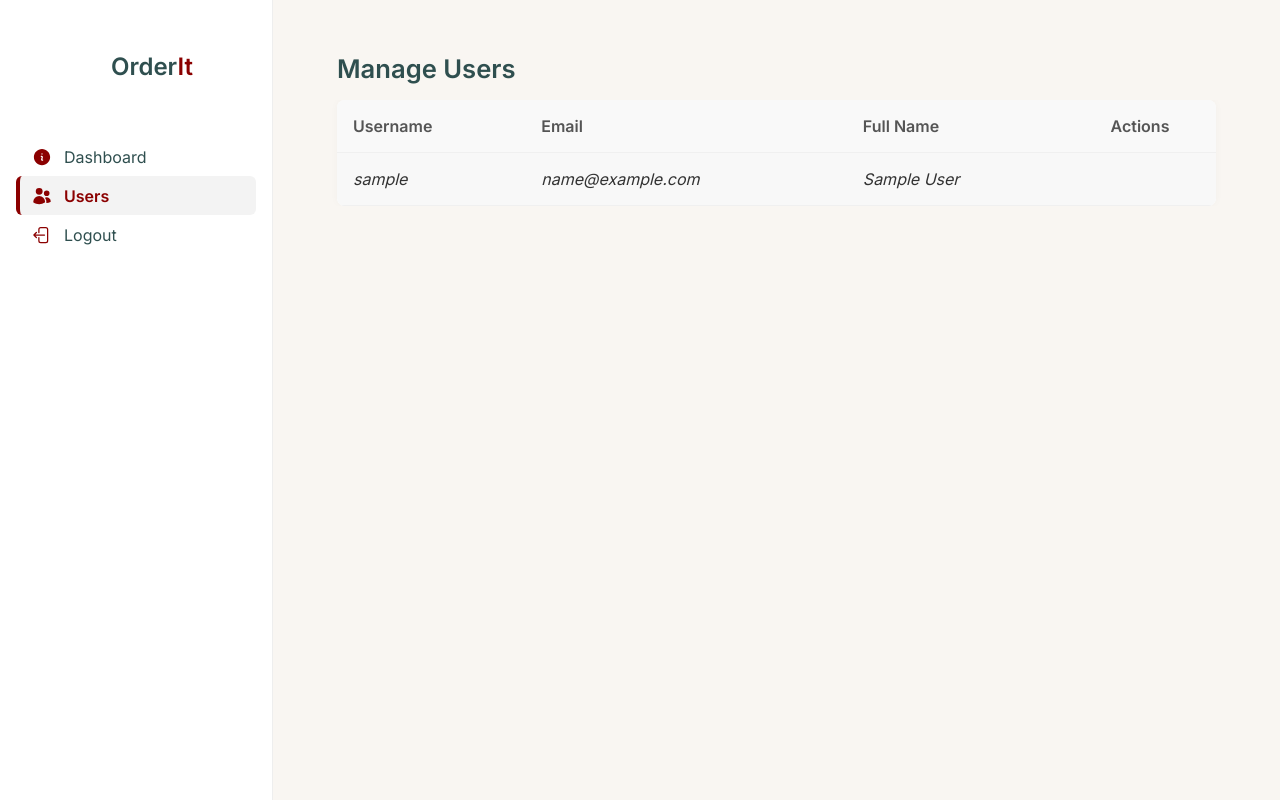
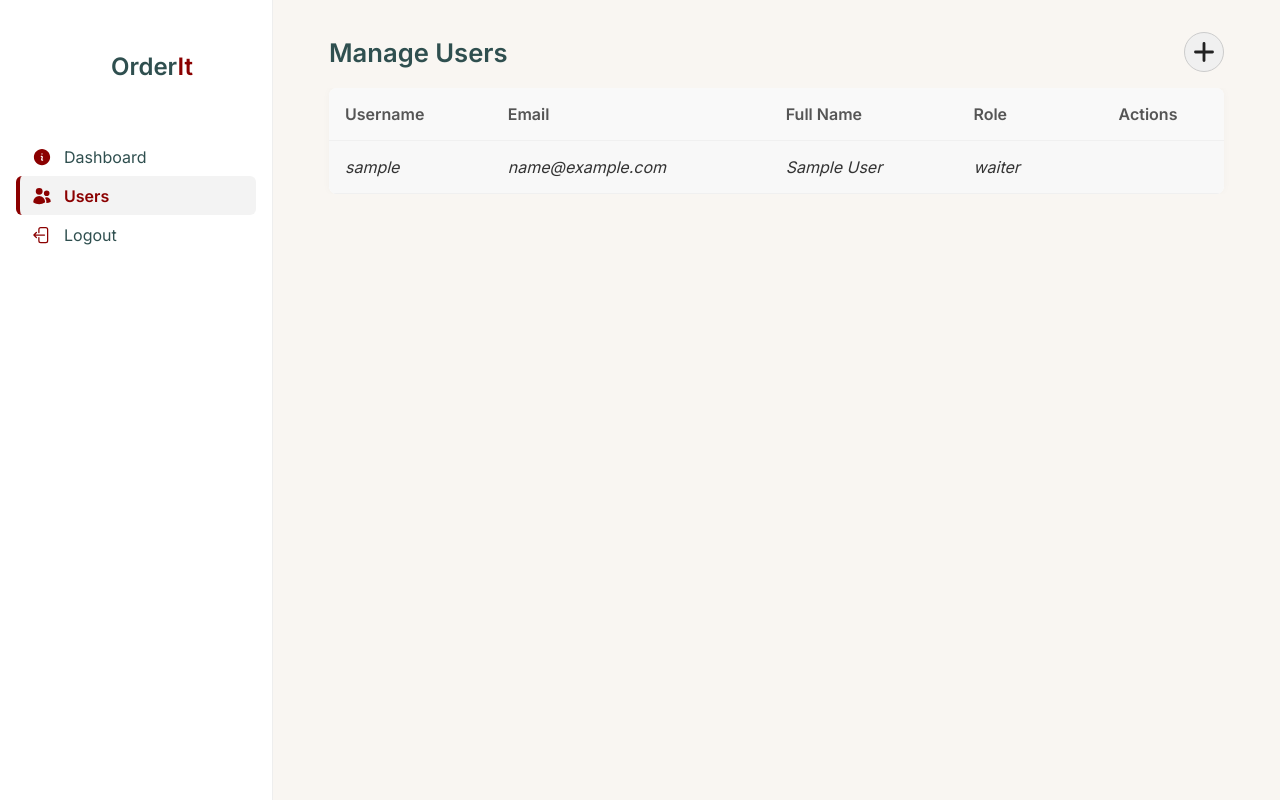
Before and after one commit to GeorgeMoucht/OrderIt, a Django app: page /web/users/ in a window 1280 px wide. Run offline with Django 5.2, Linux system fonts and the light colour scheme; the visitor is signed in with stand-in values (Sample User, id 1); data comes from the database, SQL or seed files in the repository.

Commit message:
Manage Users in dashboard Completed

```diff
--- a/backend/core/settings.py
+++ b/backend/core/settings.py
@@ -26,7 +26,7 @@ SECRET_KEY = 'django-insecure-(-3sd6n709p3%71@hq(5y#t&3v#9^6*3*x8#4%ts*mx9p+coei
 # SECURITY WARNING: don't run with debug turned on in production!
 DEBUG = True
 
-ALLOWED_HOSTS = ['10.0.2.2', '127.0.0.1', 'localhost', '192.168.0.107','192.168.1.7']
+ALLOWED_HOSTS = ['10.0.2.2', '127.0.0.1', 'localhost', '192.168.0.107','192.168.1.7','192.168.1.4','192.168.1.6','192.168.1.218']
 
 
 # Application definition
--- a/backend/web/serializers.py
+++ b/backend/web/serializers.py
@@ -6,7 +6,7 @@ User = get_user_model()
 class UserUpdateSerializer(serializers.ModelSerializer):
     class Meta:
         model = User
-        fields = ['first_name', 'last_name', 'email']
+        fields = ['first_name', 'last_name', 'email','role']
 
     def validate_email(self, value):
         if not value:
--- a/backend/web/static/css/manage_users.css
+++ b/backend/web/static/css/manage_users.css
@@ -1,6 +1,19 @@
 .table-container {
     overflow-x: auto;
-    padding: 0 2rem;
+    padding: 0 1.5rem;
+}
+.user-header {
+    display: flex;
+    justify-content: space-between;
+    align-items: center;
+    padding: 0 1.5rem;
+    margin-bottom: 1rem;
+}
+
+.user-header h2 {
+    margin: 0;
+    font-size: 1.6rem;
+    color: #2F4F4F;
 }
 
 .user-table {
@@ -71,6 +84,34 @@
 
 .delete-btn svg {
     color: #DC2626;
+}
+
+.add-user-icon {
+    background-color: #f0f0f0;
+    border: 1px solid #ccc;
+    border-radius: 50%;
+    width: 40px;
+    height: 40px;
+    display: flex;
+    align-items: center;
+    justify-content: center;
+    cursor: pointer;
+    transition: box-shadow 0.2s;
+    padding: 0;
+}
+
+.add-user-icon .add-icon {
+    width: 34px;  /* μεγαλύτερο + */
+    height: 34px;
+    color: #222;
+}
+
+
+
+.add-user-icon svg {
+    width: 18px;
+    height: 18px;
+    color: #333;
 }
 
 .edit-btn:hover svg {
--- a/backend/web/static/css/modal.css
+++ b/backend/web/static/css/modal.css
@@ -160,3 +160,15 @@
 .hidden {
     display: none !important;
 }
+
+.modal-body select {
+    width: 100%;
+    padding: 0.8rem;
+    margin-bottom: 1rem;
+    border: 1px solid #ccc;
+    border-radius: 6px;
+    font-size: 1rem;
+    background-color: #fff;
+    color: #333;
+    appearance: none;
+}
--- a/backend/web/static/js/users.js
+++ b/backend/web/static/js/users.js
@@ -49,6 +49,7 @@ function handleEditFormSubmit(form, userId) {
         const firstName = form.first_name.value.trim();
         const lastName = form.last_name.value.trim();
         const email = form.email.value.trim();
+        const role = form.role.value;
 
         // --- Validation ---
         if (!firstName) {
@@ -70,8 +71,10 @@ function handleEditFormSubmit(form, userId) {
             id: userId,
             first_name: firstName,
             last_name: lastName,
-            email: email
+            email: email,
+            role: role
         };
+
 
         fetch(`/web/users/update/`, {
             method: "POST",
@@ -106,6 +109,7 @@ document.addEventListener("DOMContentLoaded", function () {
             const firstName = btn.getAttribute("data-firstname") || "";
             const lastName = btn.getAttribute("data-lastname") || "";
             const email = btn.getAttribute("data-email") || "";
+            const role = btn.closest("tr").querySelector("td:nth-child(4)").innerText.toLowerCase();
 
             openModal("edit-user-template", "Edit User");
 
@@ -114,6 +118,7 @@ document.addEventListener("DOMContentLoaded", function () {
                 form.querySelector("input[name='first_name']").value = firstName;
                 form.querySelector("input[name='last_name']").value = lastName;
                 form.querySelector("input[name='email']").value = email;
+                form.querySelector("select[name='role']").value = role;
 
                 handleEditFormSubmit(form, userId);
             });
@@ -128,6 +133,7 @@ document.addEventListener("DOMContentLoaded", function () {
             const firstName = row.getAttribute("data-firstname") || "";
             const lastName = row.getAttribute("data-lastname") || "";
             const email = row.getAttribute("data-email") || "";
+            const role = row.querySelector("td:nth-child(4)").innerText.toLowerCase();
 
             openModal("edit-user-template", "Edit User");
 
@@ -136,6 +142,7 @@ document.addEventListener("DOMContentLoaded", function () {
                 form.querySelector("input[name='first_name']").value = firstName;
                 form.querySelector("input[name='last_name']").value = lastName;
                 form.querySelector("input[name='email']").value = email;
+                form.querySelector("select[name='role']").value = role;
 
                 handleEditFormSubmit(form, userId);
             });
@@ -182,6 +189,58 @@ document.addEventListener("DOMContentLoaded", function () {
         })
     );
 
+    // --- ADD USER BUTTON ---
+    const addUserBtn = document.getElementById("add-user-btn");
+    if (addUserBtn) {
+        addUserBtn.addEventListener("click", () => {
+            openModal("add-user-template", "Add User");
+
+            requestAnimationFrame(() => {
+                const form = document.getElementById("add-user-form");
+
+                form.addEventListener("submit", function (e) {
+                    e.preventDefault();
+
+                    const data = {
+                        username: form.username.value.trim(),
+                        first_name: form.first_name.value.trim(),
+                        last_name: form.last_name.value.trim(),
+                        email: form.email.value.trim(),
+                        password: form.password.value,
+                        role: form.role.value
+                    };
+
+                    if (!data.username || !data.email.includes("@") || !data.password) {
+                        showToast("Please fill required fields correctly.", "error");
+                        return;
+                    }
+
+                    fetch("/web/users/create/", {
+                        method: "POST",
+                        headers: {
+                            "Content-Type": "application/json",
+                            "X-CSRFToken": getCSRFToken(),
+                        },
+                        body: JSON.stringify(data),
+                    })
+                    .then(res => res.json())
+                    .then(result => {
+                        if (result.success) {
+                            showToast("User added successfully", "success");
+                            closeModal();
+                            setTimeout(() => location.reload(), 1000);
+                        } else {
+                            showToast("Error: " + result.message, "error");
+                        }
+                    })
+                    .catch(error => {
+                        console.error("Create error:", error);
+                        showToast("Unexpected error", "error");
+                    });
+                });
+            });
+        });
+    }
 
     // Click outside modal to close
     document.getElementById("modal").addEventListener("click", function (event) {
--- /dev/null
+++ b/backend/web/templates/web/icons/plus-icon-solid.html
@@ -0,0 +1,3 @@
+<svg xmlns="http://www.w3.org/2000/svg" viewBox="0 0 24 24" fill="currentColor" class="add-icon">
+  <path fill-rule="evenodd" d="M12 5a1 1 0 011 1v5h5a1 1 0 110 2h-5v5a1 1 0 11-2 0v-5H6a1 1 0 110-2h5V6a1 1 0 011-1z" clip-rule="evenodd"/>
+</svg>
--- a/backend/web/templates/web/manage_users.html
+++ b/backend/web/templates/web/manage_users.html
@@ -8,9 +8,13 @@
 {% endblock %}
 
 {% block content %}
-<h2>Manage Users</h2>
 
-<form id="csrf-token-helper" style="display: none;">{% csrf_token %}</form>
+<div class="user-header">
+    <h2>Manage Users</h2>
+    <button id="add-user-btn" class="add-user-icon" title="Add User">
+        {% include "web/icons/plus-icon-solid.html" %}
+    </button>
+</div>
 
 <div class="table-container">
     <table class="user-table">
@@ -19,6 +23,7 @@
                 <th>Username</th>
                 <th>Email</th>
                 <th>Full Name</th>
+                <th>Role</th>
                 <th class="actions">Actions</th>
             </tr>
         </thead>
@@ -41,6 +46,7 @@
                       -
                     {% endif %}
                 </td>
+                <td>{{ user.role }}</td>
 
                 <td class="actions">
                     <div class="icon-actions">
@@ -130,6 +136,13 @@
         <input type="text" name="last_name" value="">
         <label>Email</label>
         <input type="email" name="email" value="">
+        <label>Role</label>
+        <select name="role" id="edit-user-role">
+            <option value="superadmin">Super Admin</option>
+            <option value="waiter">Waiter</option>
+            <option value="bar">Bar</option>
+            <option value="kitchen">Kitchen</option>
+        </select>
 
         <div class="modal-footer">
             <button type="button" class="btn-cancel" onclick="closeModal()">Cancel</button>
@@ -149,4 +162,38 @@
     </div>
 </template>
 
+<template id="add-user-template">
+    <form id="add-user-form">
+        {% csrf_token %}
+        <label>Username</label>
+        <input type="text" name="username" required>
+
+        <label>First Name</label>
+        <input type="text" name="first_name">
+
+        <label>Last Name</label>
+        <input type="text" name="last_name">
+
+        <label>Email</label>
+        <input type="email" name="email">
+
+        <label>Password</label>
+        <input type="password" name="password" required>
+
+        <label>Role</label>
+        <select name="role">
+            <option value="superadmin">Super Admin</option>
+            <option value="waiter">Waiter</option>
+            <option value="bar">Bar</option>
+            <option value="kitchen">Kitchen</option>
+        </select>
+
+        <div class="modal-footer">
+            <button type="button" class="btn-cancel" onclick="closeModal()">Cancel</button>
+            <button type="submit">Add</button>
+        </div>
+    </form>
+</template>
+
+
 {% endblock %}
--- a/backend/web/urls.py
+++ b/backend/web/urls.py
@@ -9,4 +9,6 @@ urlpatterns = [
 
     path("users/update/", views.update_user_view, name="update_user"),
     path("users/delete/", views.delete_user_view, name="delete_user"),
+    path("users/create/", views.create_user_view, name="create_user"),
+
 ]
--- a/backend/web/views.py
+++ b/backend/web/views.py
@@ -86,6 +86,7 @@ def update_user_view(request):
 
         if serializer.is_valid():
             serializer.save()
+            print("💾 Saved user with new role:", user.role)
             return JsonResponse({
                 'success': True,
                 'message': 'User updated successfully'
@@ -116,6 +117,8 @@ def update_user_view(request):
 def delete_user_view(request):
     try:
         data = json.loads(request.body)
+        print("Incoming data:", data)
+
         user_id = data.get("id")
 
         if not user_id:
@@ -145,6 +148,26 @@ def delete_user_view(request):
             "message": str(e)
         }, status=400)
 
+@csrf_exempt
+@require_POST
+@login_required
+@superuser_required
+def create_user_view(request):
+    try:
+        data = json.loads(request.body)
+        user = User.objects.create_user(
+            username=data["username"],
+            first_name=data.get("first_name", ""),
+            last_name=data.get("last_name", ""),
+            email=data.get("email", ""),
+            password=data["password"],
+            role=data.get("role", "waiter")
+        )
+        return JsonResponse({"success": True})
+    except Exception as e:
+        return JsonResponse({"success": False, "message": str(e)}, status=400)
+
+
 @login_required
 @superuser_required
 def logout_view(request):
```
